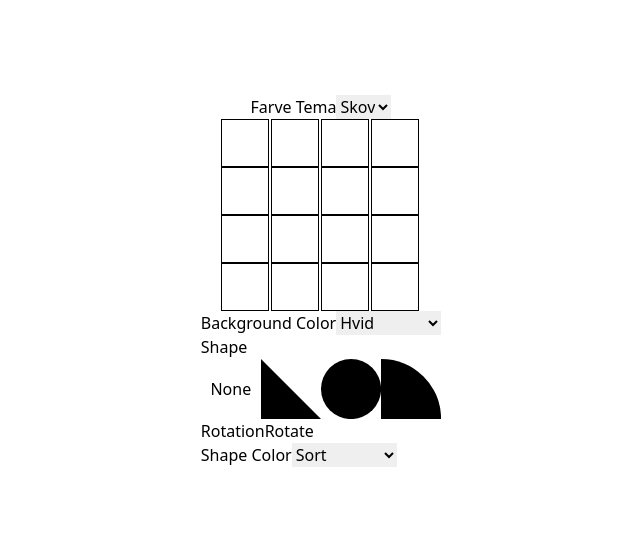
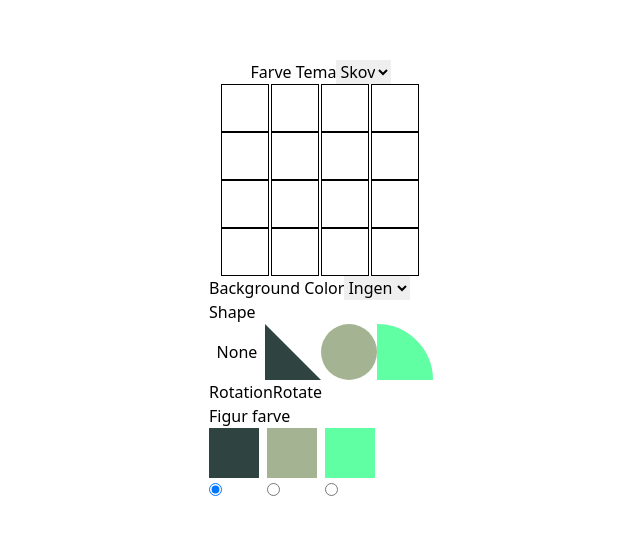
Before and after one commit to Adamduehansen/djoef-branding, a React (Create React App) app: page / in a window 1280 px wide. Shown: the part 119-654 px from the top of the page, without its empty margins (319-959 px from the left). Built offline with nearby package versions, Linux system fonts and the light colour scheme.

Commit message:
Adds a ColorPicker component.

```diff
--- a/src/components/ColorPicker.tsx
+++ b/src/components/ColorPicker.tsx
@@ -1,15 +1,87 @@
-import { useContext } from 'react';
+import classNames from 'classnames';
+import { ChangeEvent, useContext } from 'react';
+import { ColorVariant } from '../contexts/CellContext';
 import { ThemeContext } from '../contexts/ThemeContext';
 
-const ColorPicker = function (): JSX.Element {
+interface Props {
+  selected: ColorVariant;
+  onColorSelected: (value: ColorVariant) => void;
+}
+
+const ColorPicker = function ({
+  selected,
+  onColorSelected,
+}: Props): JSX.Element {
   const { theme } = useContext(ThemeContext);
 
+  const colorSelected = function (event: ChangeEvent<HTMLInputElement>) {
+    onColorSelected(event.target.value as ColorVariant);
+  };
+
   return (
-    <div>
-      <div>None</div>
-      <div>{theme}-main</div>
-      <div>{theme}-lys</div>
-      <div>{theme}-signal</div>
+    <div className='grid grid-cols-4 gap-x-2'>
+      <div>
+        <label
+          htmlFor='shape-color-base'
+          className={classNames(
+            'h-[50px]',
+            'w-[50px]',
+            'block',
+            `bg-${theme}-base`,
+            'cursor-pointer'
+          )}
+        ></label>{' '}
+        <input
+          type='radio'
+          name='shape-color'
+          id='shape-color-base'
+          value='base'
+          onChange={colorSelected}
+          checked={selected === 'base'}
+        />
+      </div>
+      <div>
+        <label
+          htmlFor='shape-color-lys'
+          className={classNames(
+            'h-[50px]',
+            'w-[50px]',
+            'block',
+            `bg-${theme}-lys`,
+            'cursor-pointer'
+          )}
+        ></label>{' '}
+        <input
+          type='radio'
+          name='shape-color'
+          id='shape-color-lys'
+          value='lys'
+          onChange={colorSelected}
+          checked={selected === 'lys'}
+        />
+      </div>
+      <div>
+        <label
+          htmlFor='shape-color-signal'
+          className={classNames(
+            'h-[50px]',
+            'w-[50px]',
+            'block',
+            `bg-${theme}-signal`,
+            'cursor-pointer'
+          )}
+        ></label>{' '}
+        <input
+          type='radio'
+          name='shape-color'
+          id='shape-color-signal'
+          value='signal'
+          onChange={colorSelected}
+          checked={selected === 'signal'}
+        />
+      </div>
     </div>
   );
 };
+
+export default ColorPicker;
--- a/src/components/EditCell.tsx
+++ b/src/components/EditCell.tsx
@@ -1,5 +1,12 @@
+import classNames from 'classnames';
 import { useContext, useEffect, useState } from 'react';
-import { Cell, CellContext, ShapeRotation } from '../contexts/CellContext';
+import {
+  Cell,
+  CellContext,
+  ColorVariant,
+  ShapeRotation,
+} from '../contexts/CellContext';
+import ColorPicker from './ColorPicker';
 import ShapePicker from './ShapePicker';
 
 const EditCell: React.FC = function () {
@@ -29,14 +36,17 @@ const EditCell: React.FC = function () {
           <select
             id='cell-background-color'
             onChange={(event) => {
-              setCellBackgroundColor(selectedCellId, event.target.value);
+              setCellBackgroundColor(
+                selectedCellId,
+                event.target.value as ColorVariant
+              );
             }}
             value={selectedCell?.backgroundColor}
           >
-            <option value='white'>Hvid</option>
-            <option value='skov'>Skov</option>
-            <option value='skov-lys'>Skov Lys</option>
-            <option value='skov-signal'>Skov Signal</option>
+            <option value={undefined}>Ingen</option>
+            <option value='base'>Base</option>
+            <option value='lys'>Lys</option>
+            <option value='signal'>Signal</option>
           </select>
         </div>
         <div>
@@ -66,19 +76,29 @@ const EditCell: React.FC = function () {
           </button>
         </div>
         <div>
-          <label htmlFor='cell-shape-color'>Shape Color</label>
-          <select
+          <label htmlFor='cell-shape-color'>Figur farve</label>
+          {selectedCell && (
+            <ColorPicker
+              selected={selectedCell?.shapeColor}
+              onColorSelected={(value) => {
+                setCellShapeColor(selectedCellId, value);
+              }}
+            />
+          )}
+          {/* <select
             id='cell-shape-color'
             onChange={(event) => {
-              setCellShapeColor(selectedCellId, event.target.value);
+              setCellShapeColor(
+                selectedCellId,
+                event.target.value as ColorVariant
+              );
             }}
             value={selectedCell?.shapeColor}
           >
-            <option value='black'>Sort</option>
-            <option value='skov'>Skov</option>
-            <option value='skov-lys'>Skov Lys</option>
-            <option value='skov-signal'>Skov Signal</option>
-          </select>
+            <option value='base'>Base</option>
+            <option value='lys'>Lys</option>
+            <option value='signal'>Signal</option>
+          </select> */}
         </div>
       </div>
     );
--- a/src/components/Grid.tsx
+++ b/src/components/Grid.tsx
@@ -1,10 +1,12 @@
 import classnames from 'classnames';
 import { useContext } from 'react';
 import { CellContext } from '../contexts/CellContext';
+import { ThemeContext } from '../contexts/ThemeContext';
 import Shape from './Shape';
 
 const Grid: React.FC = function () {
   const { setSelectedCell, cells } = useContext(CellContext);
+  const { theme } = useContext(ThemeContext);
 
   const onCellClick = function (event: React.MouseEvent<HTMLElement>) {
     const cellId = event.currentTarget.getAttribute('data-cell-id')!;
@@ -20,8 +22,8 @@ const Grid: React.FC = function () {
             onClick={onCellClick}
             className={classnames(
               'border w-[48px] h-[48px]',
-              `bg-${cell.backgroundColor}`,
-              `rotate-${cell.shapeRotation}`
+              `rotate-${cell.shapeRotation}`,
+              `bg-${theme}-${cell.backgroundColor}`
             )}
             data-cell-id={cell.id}
           >
--- a/src/components/Shape.tsx
+++ b/src/components/Shape.tsx
@@ -1,4 +1,6 @@
+import { useContext } from 'react';
 import { ShapeName } from '../contexts/CellContext';
+import { ThemeContext } from '../contexts/ThemeContext';
 
 interface Props {
   shape?: ShapeName;
@@ -29,6 +31,8 @@ const getShapeFromKey = function (key?: ShapeName) {
 };
 
 const Shape: React.FC<Props> = function ({ shape, color }) {
+  const { theme } = useContext(ThemeContext);
+
   const Component = getShapeFromKey(shape);
 
   if (!Component) {
@@ -39,7 +43,7 @@ const Shape: React.FC<Props> = function ({ shape, color }) {
     <svg
       xmlns='http://www.w3.org/2000/svg'
       viewBox='0 0 120 120'
-      className={`fill-${color}`}
+      className={`fill-${theme}-${color}`}
     >
       <Component />
     </svg>
--- a/src/components/ShapePicker.tsx
+++ b/src/components/ShapePicker.tsx
@@ -1,4 +1,3 @@
-import React from 'react';
 import { ShapeName } from '../contexts/CellContext';
 import Shape from './Shape';
 
@@ -30,7 +29,7 @@ const ShapePicker = function ({ onShapeSelect, selected }: Props): JSX.Element {
       </div>
       <div className='flex items-center justify-center'>
         <label className='contents cursor-pointer' htmlFor='triangle'>
-          <Shape shape='triangle' />
+          <Shape shape='triangle' color='base' />
         </label>
         <input
           type='radio'
@@ -44,7 +43,7 @@ const ShapePicker = function ({ onShapeSelect, selected }: Props): JSX.Element {
       </div>
       <div className='flex items-center justify-center'>
         <label className='contents cursor-pointer' htmlFor='circle'>
-          <Shape shape='circle' />
+          <Shape shape='circle' color='lys' />
         </label>
         <input
           type='radio'
@@ -58,7 +57,7 @@ const ShapePicker = function ({ onShapeSelect, selected }: Props): JSX.Element {
       </div>
       <div className='flex items-center justify-center'>
         <label className='contents cursor-pointer' htmlFor='arc'>
-          <Shape shape='arc' />
+          <Shape shape='arc' color='signal' />
         </label>
         <input
           type='radio'
--- a/src/lib/CellProvider.tsx
+++ b/src/lib/CellProvider.tsx
@@ -4,6 +4,7 @@ import {
   Cell,
   ShapeRotation,
   ShapeName,
+  ColorVariant,
 } from '../contexts/CellContext';
 
 const CellProvider: React.FC = function ({ children }) {
@@ -13,8 +14,8 @@ const CellProvider: React.FC = function ({ children }) {
         return [1, 2, 3, 4].map((rowIndex): Cell => {
           return {
             id: `${columnIndex}-${rowIndex}`,
-            backgroundColor: 'white',
-            shapeColor: 'black',
+            backgroundColor: undefined,
+            shapeColor: 'base',
             shapeRotation: 0,
           };
         });
@@ -29,8 +30,8 @@ const CellProvider: React.FC = function ({ children }) {
     setCellId(cellId);
   };
 
-  const onSetCellBackground = function (cellId: string, color: string) {
-    setCells((currentCells) => {
+  const onSetCellBackground = function (cellId: string, color: ColorVariant) {
+    setCells((currentCells): Cell[] => {
       return currentCells.map((cell) => {
         if (cell.id !== cellId) {
           return cell;
@@ -59,8 +60,11 @@ const CellProvider: React.FC = function ({ children }) {
     });
   };
 
-  const onSetCellShapeColor = function (cellId: string, shapeColor: string) {
-    setCells((currentCells) => {
+  const onSetCellShapeColor = function (
+    cellId: string,
+    shapeColor: ColorVariant
+  ) {
+    setCells((currentCells): Cell[] => {
       return currentCells.map((cell) => {
         if (cell.id !== cellId) {
           return cell;
--- a/tailwind.config.js
+++ b/tailwind.config.js
@@ -5,7 +5,7 @@ module.exports = {
       transparent: 'transparent',
       current: 'currentColor',
       skov: {
-        main: '#2f4441',
+        base: '#2f4441',
         lys: '#a4b392',
         signal: '#60ffa4',
       },
@@ -16,5 +16,18 @@ module.exports = {
       },
     },
   },
-  safelist: ['rotate-0', 'rotate-90', 'rotate-180', 'rotate-270'],
+  safelist: [
+    {
+      pattern: /rotate-(0|90|180|270)/,
+    },
+    {
+      pattern: /(fill|bg)-(skov|dis)-base/,
+    },
+    {
+      pattern: /(fill|bg)-(skov|dis)-lys/,
+    },
+    {
+      pattern: /(fill|bg)-(skov|dis)-signal/,
+    },
+  ],
 };
```
Also changed, not shown: src/contexts/CellContext.ts (+5 -4 lines).
